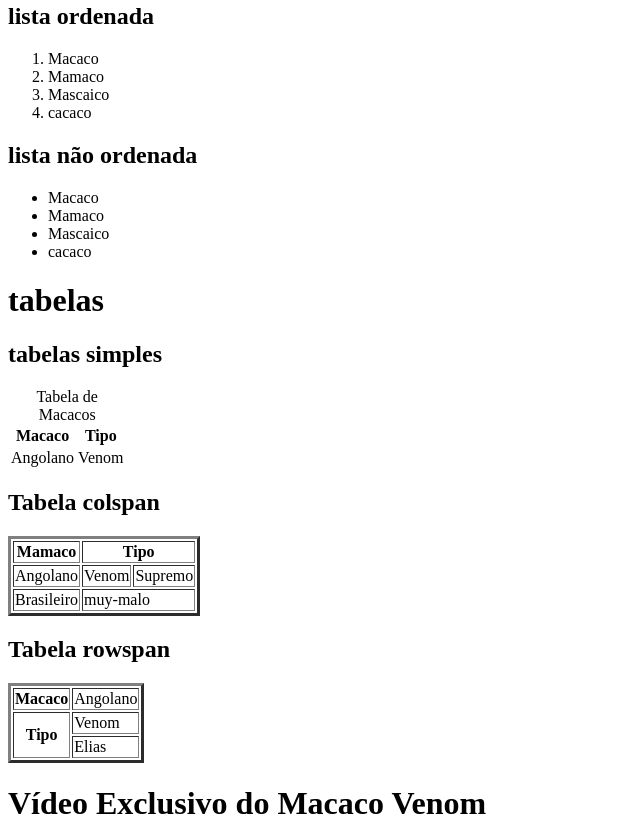
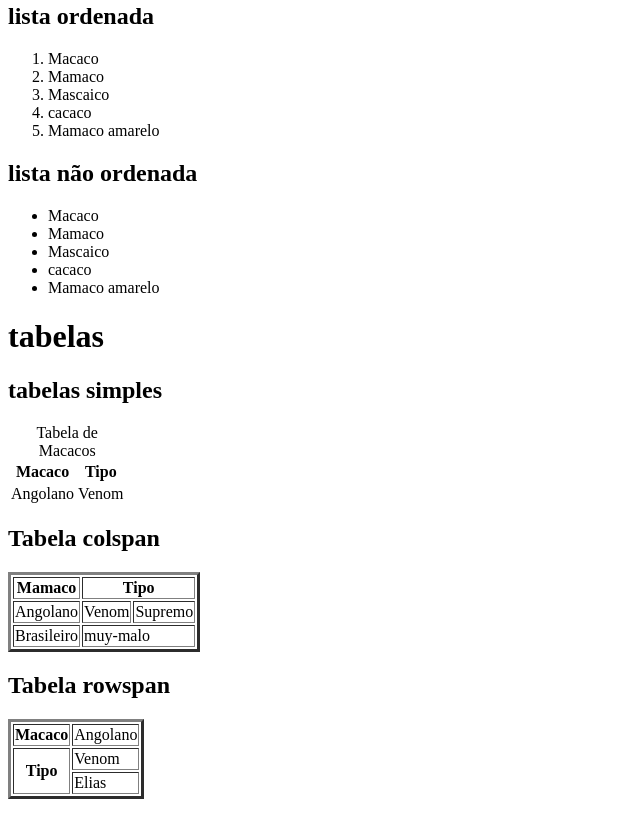
Before and after one commit to RaelRonsani/Reposiroty-APS, a plain HTML site: page projeto aula 5/index.html in a window 1280 px wide. Shown: the part 1259-2077 px from the top of the page, without its empty margins (0-640 px from the left). Drawn offline with Linux system fonts and the light colour scheme.

Commit message:
Update index.html

```diff
--- a/projeto aula 5/index.html
+++ b/projeto aula 5/index.html
@@ -27,6 +27,7 @@
     <li>Mamaco</li>
     <li>Mascaico</li>
     <li>cacaco</li>
+    <li>Mamaco amarelo</li>
 </ol>
     <h2>lista não ordenada</h2>
 <ul>
@@ -34,6 +35,7 @@
     <li>Mamaco</li>
     <li>Mascaico</li>
     <li>cacaco</li>
+    <li>Mamaco amarelo</li>
 </ul>
 <h1> tabelas</h1>
 <h2>tabelas simples</h2>
```
